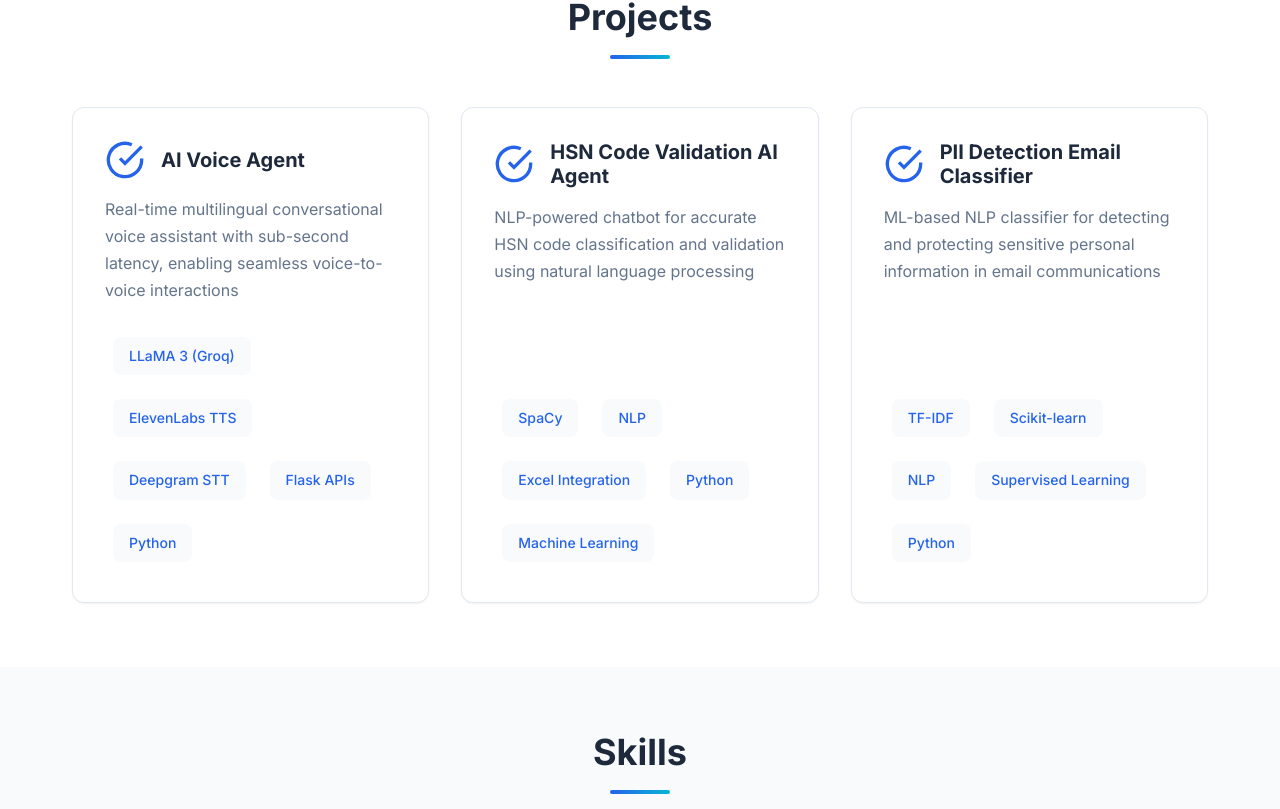
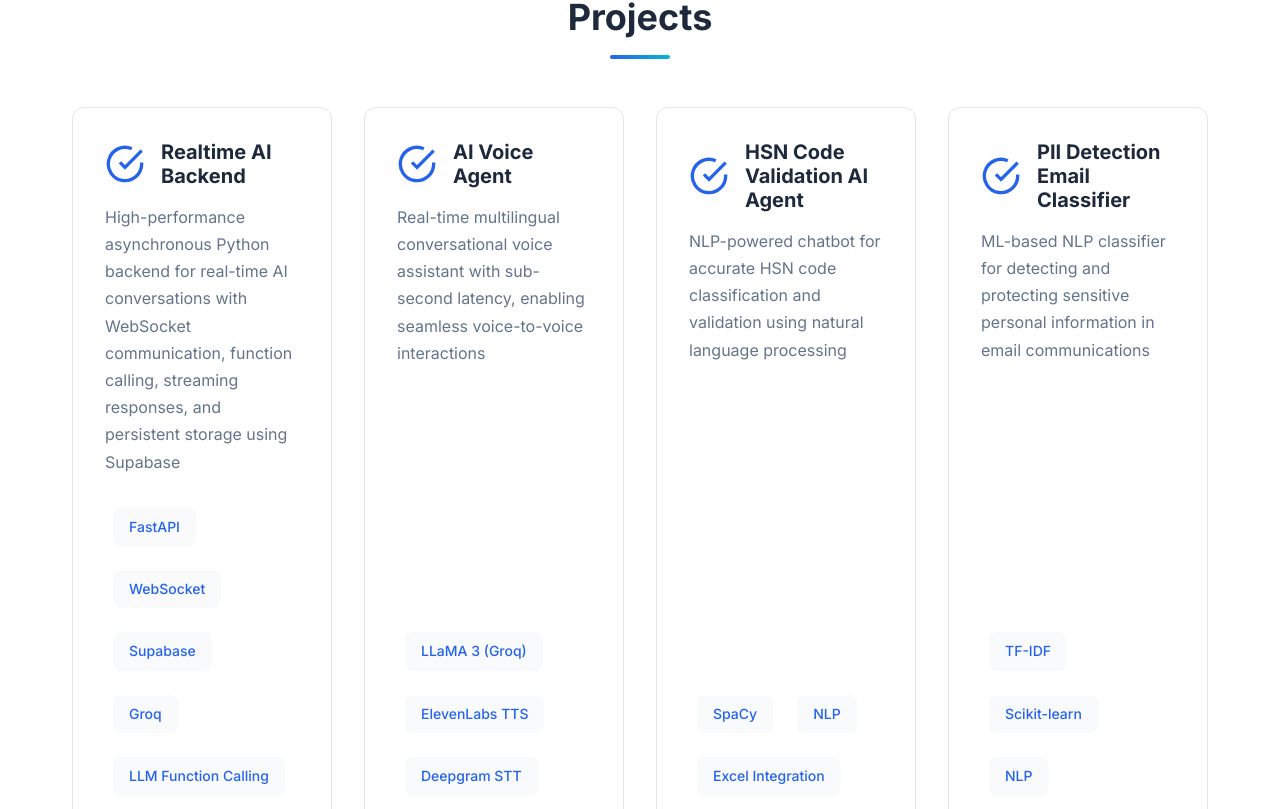
Before and after one commit to allwin107/Portfolio, a Next.js app: page / in a window 1280 px wide. Shown: the part 2691-3500 px from the top of the page. Built offline with nearby package versions, Linux system fonts and the light colour scheme.

Commit message:
Add Realtime AI Backend project to portfolio

```diff
--- a/components/Projects.js
+++ b/components/Projects.js
@@ -2,6 +2,11 @@ import styles from './Projects.module.css'
 
 export default function Projects() {
     const projects = [
+        {
+            title: 'Realtime AI Backend',
+            description: 'High-performance asynchronous Python backend for real-time AI conversations with WebSocket communication, function calling, streaming responses, and persistent storage using Supabase',
+            technologies: ['FastAPI', 'WebSocket', 'Supabase', 'Groq', 'LLM Function Calling', 'Python', 'Async/Await']
+        },
         {
             title: 'AI Voice Agent',
             description: 'Real-time multilingual conversational voice assistant with sub-second latency, enabling seamless voice-to-voice interactions',
```
